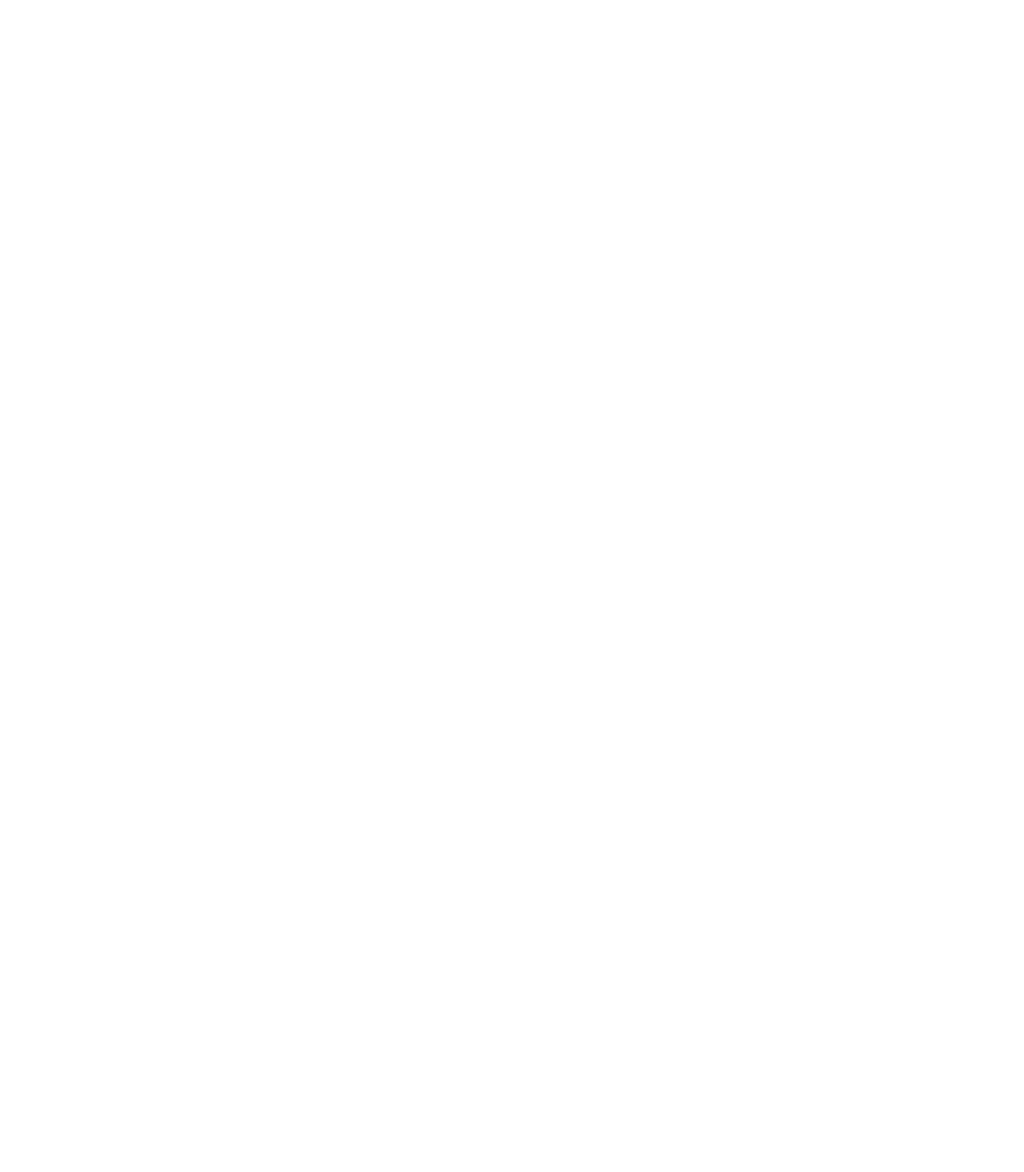
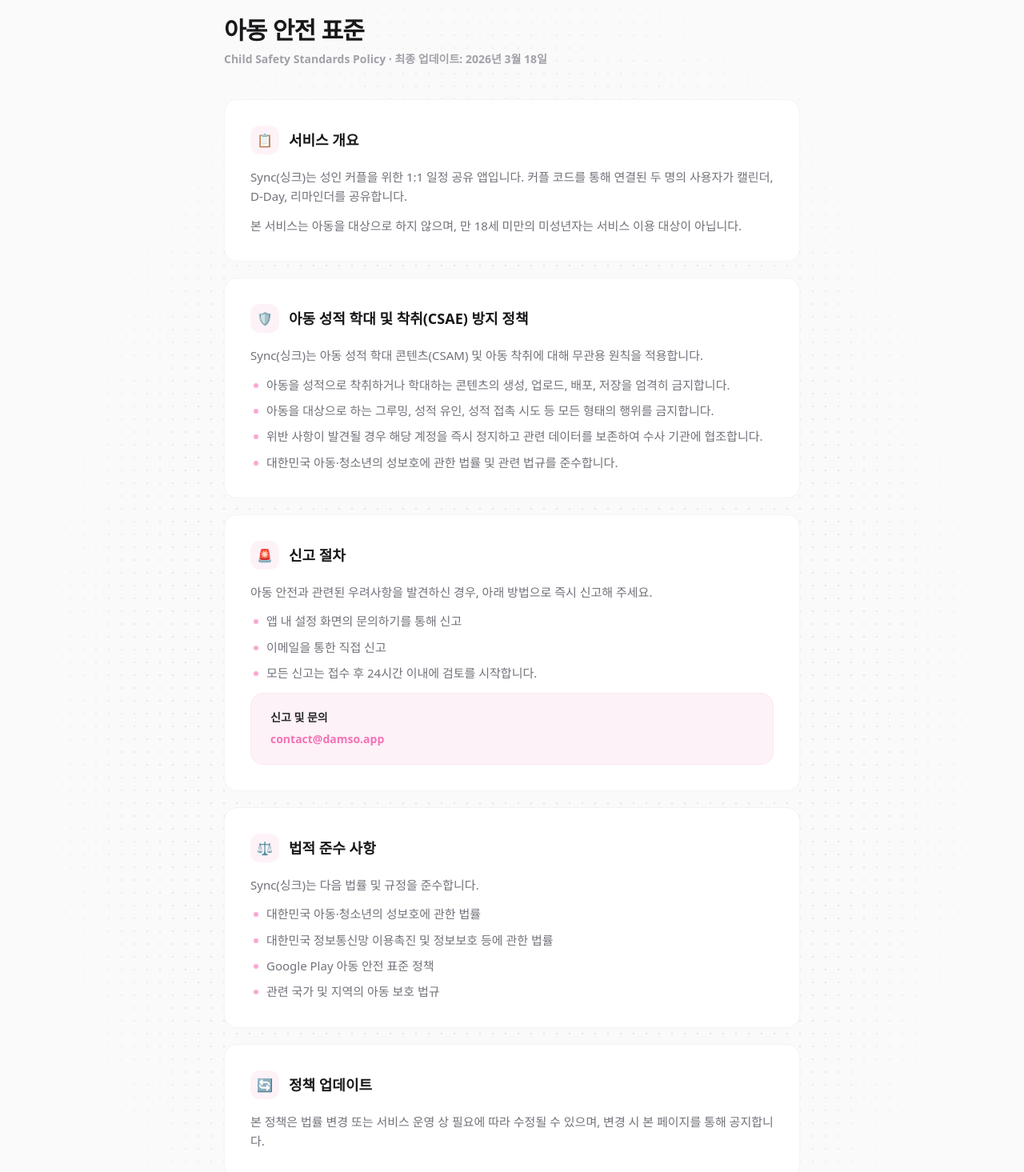
Before and after one commit to nwgu/damso, a React (Vite) app: page /child-safety in a window 1280 px wide. Before the commit this address had no page. Shown: the part 140-1605 px from the top of the page at 80% size. Before the commit the page ends 800 px from the top, so only its background shows below. Built offline with nearby package versions, Linux system fonts and the light colour scheme.

Commit message:
싱크 추가

```diff
--- a/src/components/Footer.jsx
+++ b/src/components/Footer.jsx
@@ -10,7 +10,6 @@
                         <p>이메일: contact@damso.app</p>
                     </div>
 
-
                     <div className="flex gap-4">
                         <a href="/privacy" className="text-sm text-gray-600 hover:text-gray-900">
                             개인정보처리방침
@@ -18,12 +17,15 @@
                         <a href="/terms" className="text-sm text-gray-600 hover:text-gray-900">
                             이용약관
                         </a>
+                        <a href="/child-safety" className="text-sm text-gray-600 hover:text-gray-900">
+                            아동 안전 표준
+                        </a>
                     </div>
                 </div>
 
                 <div className="text-center mt-6 text-sm text-gray-500">
                     © 2025 담소(Damso). All rights reserved.
-                </div>재시도
+                </div>
             </div>
         </footer>
     );
--- a/src/components/Layout.jsx
+++ b/src/components/Layout.jsx
@@ -57,6 +57,9 @@
                                 <Link to="/terms" className="text-zinc-500 hover:text-white transition-colors">
                                     이용약관
                                 </Link>
+                                {/* <Link to="/child-safety" className="text-zinc-500 hover:text-white transition-colors">
+                                    아동 안전 표준
+                                </Link> */}
                             </div>
                             <a
                                 href="https://play.google.com/store/apps/developer?id=%EB%8B%B4%EC%86%8C"
--- a/src/data/apps.json
+++ b/src/data/apps.json
@@ -29,8 +29,8 @@
     {
         "id": 4,
         "name": "Sync",
-        "category": "엔터테인먼트",
-        "description": "말하지 않아도 통하는 우리 사이, 데이터로 증명해 봐.",
+        "category": "라이프스타일",
+        "description": "커플 캘린더",
         "icon": "sync.png",
         "appStore": "",
         "playStore": ""
--- a/src/main.jsx
+++ b/src/main.jsx
@@ -1,4 +1,3 @@
-// src/main.jsx 전체 수정
 import { StrictMode } from 'react'
 import { createRoot } from 'react-dom/client'
 import { BrowserRouter, Routes, Route } from 'react-router-dom'
@@ -6,6 +5,7 @@
 import App from './App.jsx'
 import Privacy from './pages/Privacy.jsx'
 import Terms from './pages/Terms.jsx'
+import ChildSafety from './pages/ChildSafety.jsx'
 
 createRoot(document.getElementById('root')).render(
   <StrictMode>
@@ -14,6 +14,7 @@
         <Route path="/" element={<App />} />
         <Route path="/privacy" element={<Privacy />} />
         <Route path="/terms" element={<Terms />} />
+        <Route path="/child-safety" element={<ChildSafety />} />
       </Routes>
     </BrowserRouter>
   </StrictMode>,
--- /dev/null
+++ b/src/pages/ChildSafety.jsx
@@ -0,0 +1,77 @@
+// src/pages/ChildSafety.jsx
+import Layout from '../components/Layout';
+
+const ChildSafety = () => {
+    return (
+        <Layout>
+            <div className="max-w-3xl mx-auto px-6 py-12 lg:py-16">
+                <h1 className="text-3xl font-bold text-zinc-900 tracking-tight mb-2">
+                    아동 안전 표준
+                </h1>
+                <p className="text-sm font-semibold text-zinc-400 mb-10">
+                    Child Safety Standards Policy · 최종 업데이트: 2026년 3월 18일
+                </p>
+
+                <Section icon="📋" title="서비스 개요">
+                    <p>Sync(싱크)는 성인 커플을 위한 1:1 일정 공유 앱입니다. 커플 코드를 통해 연결된 두 명의 사용자가 캘린더, D-Day, 리마인더를 공유합니다.</p>
+                    <p>본 서비스는 아동을 대상으로 하지 않으며, 만 18세 미만의 미성년자는 서비스 이용 대상이 아닙니다.</p>
+                </Section>
+
+                <Section icon="🛡️" title="아동 성적 학대 및 착취(CSAE) 방지 정책">
+                    <p>Sync(싱크)는 아동 성적 학대 콘텐츠(CSAM) 및 아동 착취에 대해 무관용 원칙을 적용합니다.</p>
+                    <ul>
+                        <li>아동을 성적으로 착취하거나 학대하는 콘텐츠의 생성, 업로드, 배포, 저장을 엄격히 금지합니다.</li>
+                        <li>아동을 대상으로 하는 그루밍, 성적 유인, 성적 접촉 시도 등 모든 형태의 행위를 금지합니다.</li>
+                        <li>위반 사항이 발견될 경우 해당 계정을 즉시 정지하고 관련 데이터를 보존하여 수사 기관에 협조합니다.</li>
+                        <li>대한민국 아동·청소년의 성보호에 관한 법률 및 관련 법규를 준수합니다.</li>
+                    </ul>
+                </Section>
+
+                <Section icon="🚨" title="신고 절차">
+                    <p>아동 안전과 관련된 우려사항을 발견하신 경우, 아래 방법으로 즉시 신고해 주세요.</p>
+                    <ul>
+                        <li>앱 내 설정 화면의 문의하기를 통해 신고</li>
+                        <li>이메일을 통한 직접 신고</li>
+                        <li>모든 신고는 접수 후 24시간 이내에 검토를 시작합니다.</li>
+                    </ul>
+                    <div className="mt-4 bg-pink-50 rounded-2xl px-6 py-5 border border-pink-100">
+                        <p className="text-sm font-bold text-zinc-800 mb-1">신고 및 문의</p>
+                        <a href="mailto:contact@damso.app" className="text-pink-400 font-bold text-sm hover:underline">
+                            contact@damso.app
+                        </a>
+                    </div>
+                </Section>
+
+                <Section icon="⚖️" title="법적 준수 사항">
+                    <p>Sync(싱크)는 다음 법률 및 규정을 준수합니다.</p>
+                    <ul>
+                        <li>대한민국 아동·청소년의 성보호에 관한 법률</li>
+                        <li>대한민국 정보통신망 이용촉진 및 정보보호 등에 관한 법률</li>
+                        <li>Google Play 아동 안전 표준 정책</li>
+                        <li>관련 국가 및 지역의 아동 보호 법규</li>
+                    </ul>
+                </Section>
+
+                <Section icon="🔄" title="정책 업데이트">
+                    <p>본 정책은 법률 변경 또는 서비스 운영 상 필요에 따라 수정될 수 있으며, 변경 시 본 페이지를 통해 공지합니다.</p>
+                </Section>
+            </div>
+        </Layout>
+    );
+};
+
+const Section = ({ icon, title, children }) => (
+    <div className="bg-white rounded-2xl p-8 mb-5 border border-zinc-100">
+        <h2 className="text-lg font-bold text-zinc-900 mb-4 flex items-center gap-3">
+            <span className="w-9 h-9 rounded-xl bg-pink-50 flex items-center justify-center text-base flex-shrink-0">
+                {icon}
+            </span>
+            {title}
+        </h2>
+        <div className="space-y-3 text-[15px] text-zinc-500 leading-relaxed [&_ul]:list-none [&_ul]:space-y-2 [&_ul]:mt-3 [&_li]:relative [&_li]:pl-5 [&_li]:before:content-[''] [&_li]:before:absolute [&_li]:before:left-1 [&_li]:before:top-[10px] [&_li]:before:w-1.5 [&_li]:before:h-1.5 [&_li]:before:rounded-full [&_li]:before:bg-pink-300">
+            {children}
+        </div>
+    </div>
+);
+
+export default ChildSafety;
--- a/src/pages/Privacy.jsx
+++ b/src/pages/Privacy.jsx
@@ -60,6 +60,10 @@
                 </ul>
                 <h3 className="font-medium mt-4 mb-2 text-zinc-900">2) 앱 별 수집 항목</h3>
                 <ul className="list-disc pl-6">
+                    <li>
+                        <span className="font-medium text-zinc-900">Sync(싱크):</span>
+                        소셜 로그인 시 이메일, 이름, 프로필 사진 수집. 커플 연결 정보, 일정 데이터, 푸시 알림 토큰 서버 저장.
+                    </li>
                     <li><span className="font-medium text-zinc-900">끄적이(Memo App):</span> 별도 서버 수집 정보 없음 (모든 데이터는 사용자 기기에만 저장)</li>
                     <li><span className="font-medium text-zinc-900">찍먹(QuickPick):</span> 별도 서버 수집 정보 없음 (모든 데이터는 사용자 기기에만 저장)</li>
                     {/* [추가됨] Until 앱 내용 */}
--- a/src/pages/Terms.jsx
+++ b/src/pages/Terms.jsx
@@ -43,7 +43,8 @@
             <section>
                 <h2 className="text-lg font-semibold text-zinc-900 mb-3">제1조 (목적)</h2>
                 {/* [수정됨] Until 추가 */}
-                <p>본 약관은 담소(이하 "회사")가 제공하는 모든 모바일 앱 서비스(끄적이, 찍먹, Until, 기사도 등 이하 "서비스")의 이용과 관련하여 회사와 회원 간의 권리, 의무 및 책임사항, 기타 필요한 사항을 규정함을 목적으로 합니다.</p>            </section>
+                <p>본 약관은 담소(이하 "회사")가 제공하는 모든 모바일 앱 서비스(끄적이, 찍먹, Until, Sync, 기사도 등 이하 "서비스")의 이용과 관련하여 회사와 회원 간의 권리, 의무 및 책임사항, 기타 필요한 사항을 규정함을 목적으로 합니다.</p>
+            </section>
 
             <section>
                 <h2 className="text-lg font-semibold text-zinc-900 mb-3">제2조 (정의)</h2>
@@ -65,7 +66,7 @@
                 <p>회사는 다음과 같은 서비스를 제공합니다:</p>
                 <ul className="list-disc pl-6 mt-2 space-y-1">
                     {/* [수정됨] 디데이 관리 내용 추가 */}
-                    <li>메모, 기록 관리, 랜덤 선택 도구, 디데이 관리 등 회사가 개발하여 제공하는 각종 모바일 애플리케이션 서비스</li>
+                    <li>메모, 기록 관리, 랜덤 선택 도구, 디데이 관리, 커플 일정 공유 및 동기화 등 회사가 개발하여 제공하는 각종 모바일 애플리케이션 서비스</li>
                     <li>정보처리기사 기출문제 학습, 오답 노트, AI 기반 취약점 분석 등 수험 지원 서비스</li>
                     <li>기타 회사가 추가 개발하거나 제휴계약 등을 통해 회원에게 제공하는 일체의 서비스</li>
                 </ul>
```
Also changed, not shown: public/images/sync.png.
